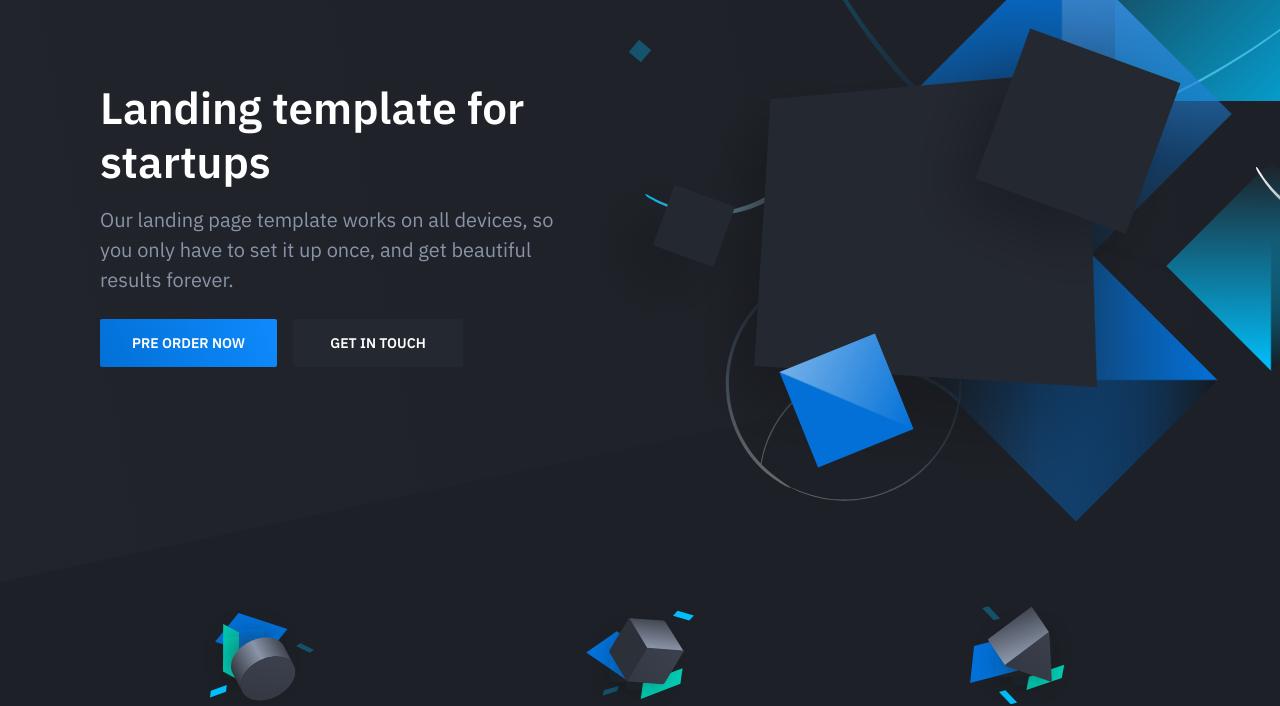
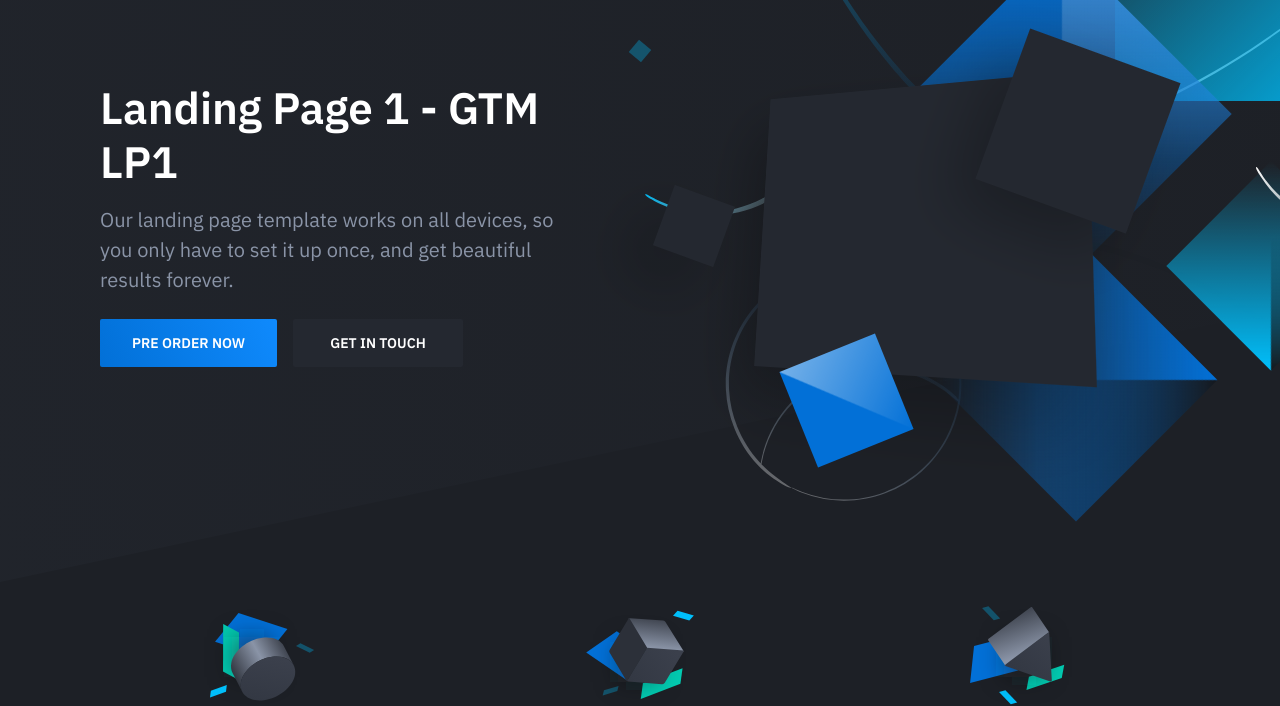
Before and after one commit to cridanne/sito1, a plain HTML site: page index.html in a window 1280 px wide. Shown: the part 118-824 px from the top of the page. Drawn offline with nearby package versions, Linux system fonts and the light colour scheme.

Commit message:
update title

```diff
--- a/index.html
+++ b/index.html
@@ -4,7 +4,7 @@
     <meta charset="utf-8">
     <meta http-equiv="X-UA-Compatible" content="IE=edge">
     <meta name="viewport" content="width=device-width, initial-scale=1">
-    <title>Solid Template</title>
+    <title>Landing Page 1 - GTM LP1</title>
     <link href="https://fonts.googleapis.com/css?family=IBM+Plex+Sans:400,600" rel="stylesheet">
     <link rel="stylesheet" href="dist/css/style.css">
 	<script src="https://unpkg.com/animejs@3.0.1/lib/anime.min.js"></script>
@@ -31,7 +31,7 @@
                 <div class="container">
                     <div class="hero-inner">
 						<div class="hero-copy">
-	                        <h1 class="hero-title mt-0">Landing template for startups</h1>
+	                        <h1 class="hero-title mt-0">Landing Page 1 - GTM LP1</h1>
 	                        <p class="hero-paragraph">Our landing page template works on all devices, so you only have to set it up once, and get beautiful results forever.</p>
 	                        <div class="hero-cta"><a class="button button-primary" href="preorder.html">Pre order now</a><a class="button" href="#">Get in touch</a></div>
 						</div>
```
